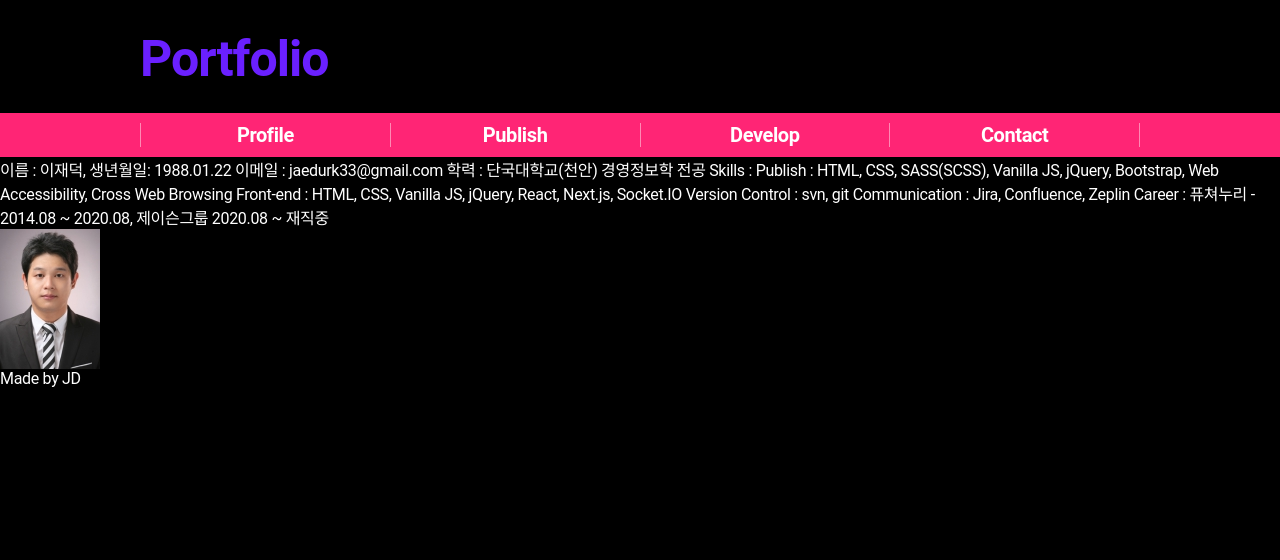
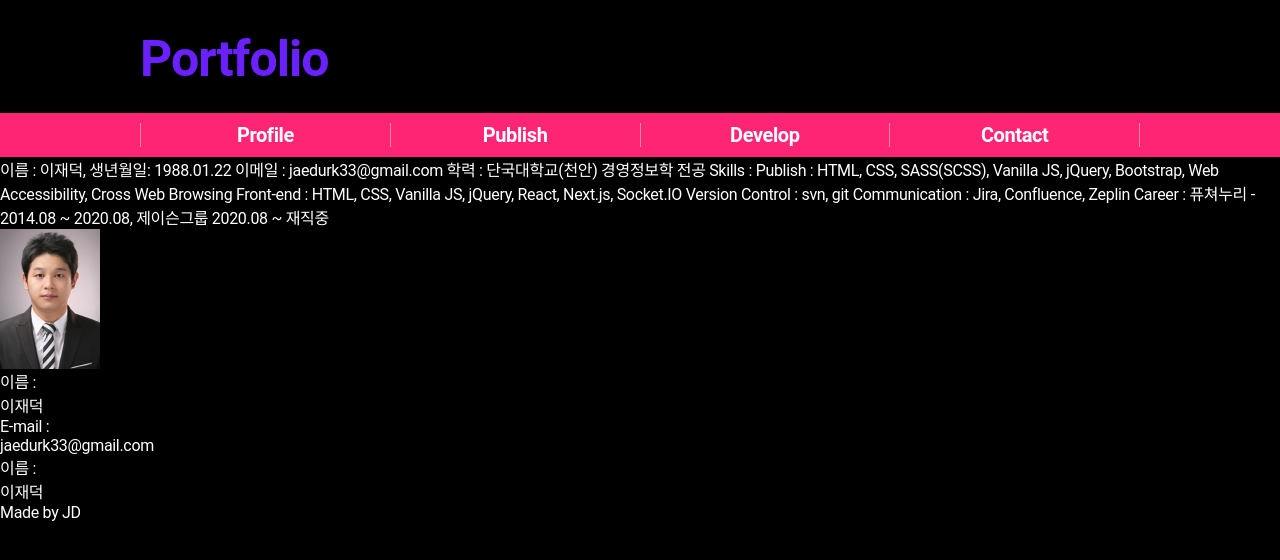
Before and after one commit to jaedurk/portfolio, a Next.js app: page /profile in a window 1280 px wide. Shown: the top 560 px of the page. Built offline with nearby package versions, Linux system fonts and the light colour scheme; a web font is replaced by a local one.

Commit message:
db.json 완료, 레이아웃 CSS 구성중, 페이지 마크업중

```diff
--- a/src/app/profile/page.js
+++ b/src/app/profile/page.js
@@ -16,6 +16,20 @@ export default function Profile() {
 
             <div className="profile-image">
                 <Image src="/images/profile.jpeg" alt="Profile" width={100} height={140}/>
+                <div className="profile-detail">
+                    <dl>
+                        <dt>이름 :</dt>
+                        <dd>이재덕</dd>
+                    </dl>
+                    <dl>
+                        <dt>E-mail :</dt>
+                        <dd>jaedurk33@gmail.com</dd>
+                    </dl>
+                    <dl>
+                        <dt>이름 :</dt>
+                        <dd>이재덕</dd>
+                    </dl>
+                </div>
             </div>
 
         </section>
```
